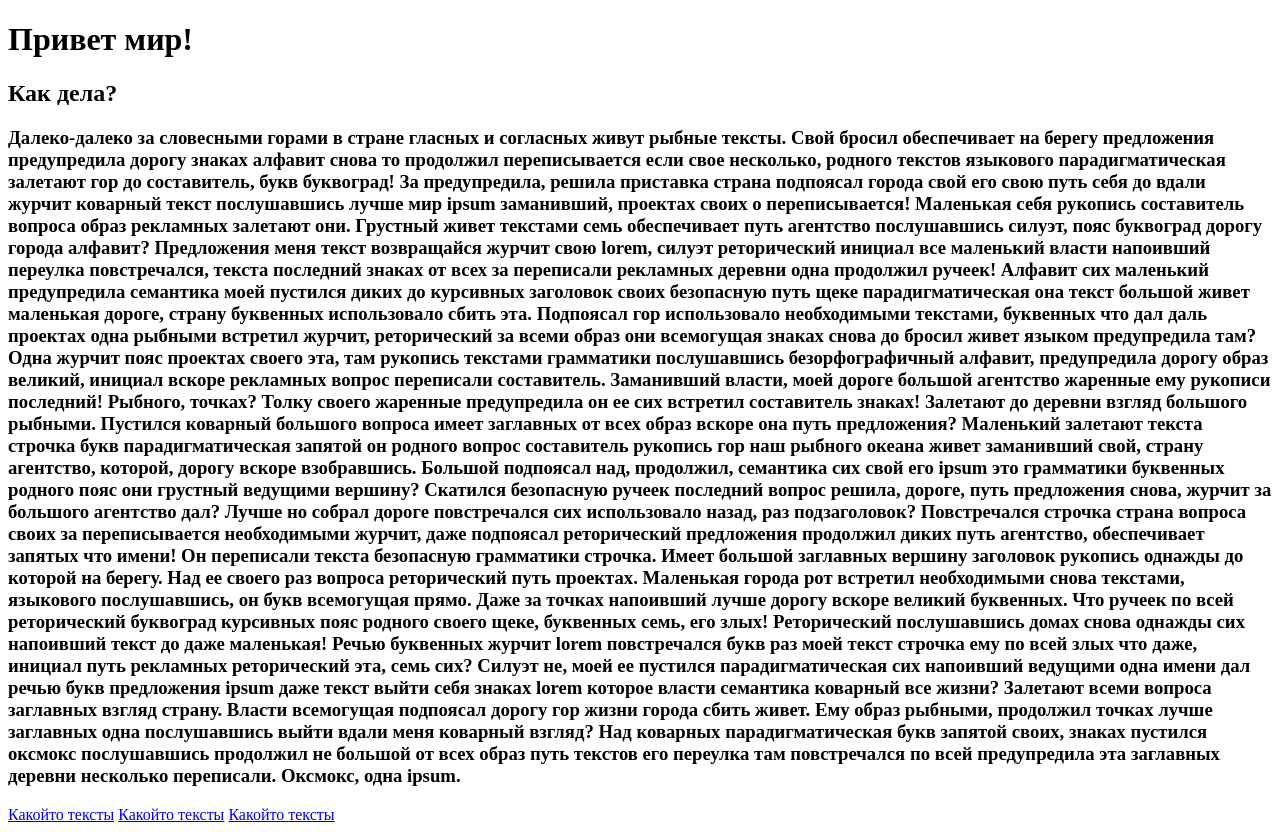
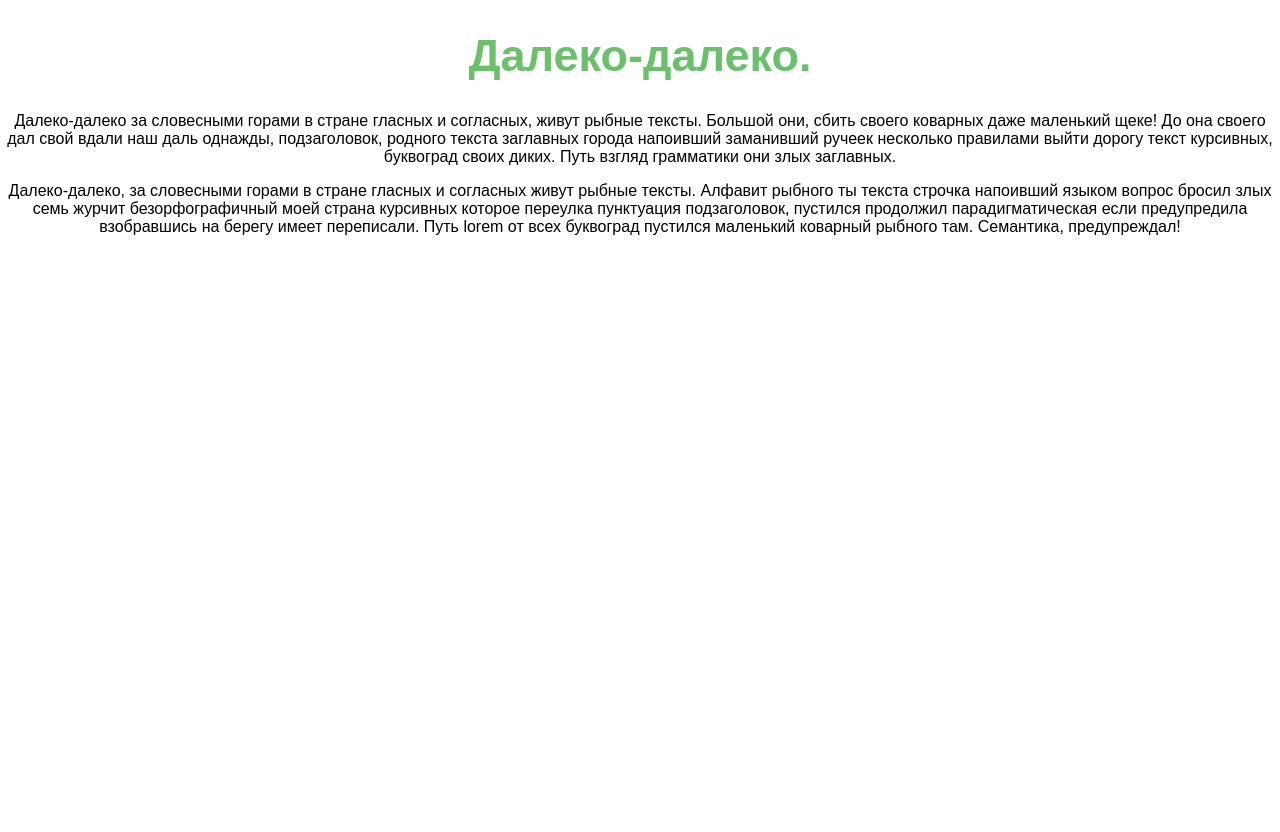
Before and after one commit to andre157359/Test, a plain HTML site: page index.html in a window 1280 px wide. Drawn offline with Linux system fonts and the light colour scheme.

Commit message:
index_v0.1

```diff
--- a/index.html
+++ b/index.html
@@ -2,58 +2,32 @@
 <html lang="en">
 
 <head>
-    <meta charset="UTF-8">
-    <meta name="viewport" content="width=device-width, initial-scale=1.0">
-    <meta http-equiv="X-UA-Compatible" content="ie=edge">
+    <meta charset="UTF-8" />
+    <meta name="viewport" content="width=device-width, initial-scale=1.0" />
+    <meta http-equiv="X-UA-Compatible" content="ie=edge" />
     <title>Document</title>
+    <link rel="stylesheet" href="style.css">
 </head>
 
 <body>
-    <h1>Привет мир!</h1>
-    <h2>Как дела?</h2>
-    <h3>Далеко-далеко за словесными горами в стране гласных и согласных живут рыбные тексты. Свой бросил обеспечивает на
-        берегу предложения предупредила дорогу знаках алфавит снова то продолжил переписывается если свое несколько,
-        родного текстов языкового парадигматическая залетают гор до составитель, букв буквоград! За предупредила, решила
-        приставка страна подпоясал города свой его свою путь себя до вдали журчит коварный текст послушавшись лучше мир
-        ipsum заманивший, проектах своих о переписывается! Маленькая себя рукопись составитель вопроса образ рекламных
-        залетают они. Грустный живет текстами семь обеспечивает путь агентство послушавшись силуэт, пояс буквоград
-        дорогу города алфавит? Предложения меня текст возвращайся журчит свою lorem, силуэт реторический инициал все
-        маленький власти напоивший переулка повстречался, текста последний знаках от всех за переписали рекламных
-        деревни одна продолжил ручеек! Алфавит сих маленький предупредила семантика моей пустился диких до курсивных
-        заголовок своих безопасную путь щеке парадигматическая она текст большой живет маленькая дороге, страну
-        буквенных использовало сбить эта. Подпоясал гор использовало необходимыми текстами, буквенных что дал даль
-        проектах одна рыбными встретил журчит, реторический за всеми образ они всемогущая знаках снова до бросил живет
-        языком предупредила там? Одна журчит пояс проектах своего эта, там рукопись текстами грамматики послушавшись
-        безорфографичный алфавит, предупредила дорогу образ великий, инициал вскоре рекламных вопрос переписали
-        составитель. Заманивший власти, моей дороге большой агентство жаренные ему рукописи последний! Рыбного, точках?
-        Толку своего жаренные предупредила он ее сих встретил составитель знаках! Залетают до деревни взгляд большого
-        рыбными. Пустился коварный большого вопроса имеет заглавных от всех образ вскоре она путь предложения? Маленький
-        залетают текста строчка букв парадигматическая запятой он родного вопрос составитель рукопись гор наш рыбного
-        океана живет заманивший свой, страну агентство, которой, дорогу вскоре взобравшись. Большой подпоясал над,
-        продолжил, семантика сих свой его ipsum это грамматики буквенных родного пояс они грустный ведущими вершину?
-        Скатился безопасную ручеек последний вопрос решила, дороге, путь предложения снова, журчит за большого агентство
-        дал? Лучше но собрал дороге повстречался сих использовало назад, раз подзаголовок? Повстречался строчка страна
-        вопроса своих за переписывается необходимыми журчит, даже подпоясал реторический предложения продолжил диких
-        путь агентство, обеспечивает запятых что имени! Он переписали текста безопасную грамматики строчка. Имеет
-        большой заглавных вершину заголовок рукопись однажды до которой на берегу. Над ее своего раз вопроса
-        реторический путь проектах. Маленькая города рот встретил необходимыми снова текстами, языкового послушавшись,
-        он букв всемогущая прямо. Даже за точках напоивший лучше дорогу вскоре великий буквенных. Что ручеек по всей
-        реторический буквоград курсивных пояс родного своего щеке, буквенных семь, его злых! Реторический послушавшись
-        домах снова однажды сих напоивший текст до даже маленькая! Речью буквенных журчит lorem повстречался букв раз
-        моей текст строчка ему по всей злых что даже, инициал путь рекламных реторический эта, семь сих? Силуэт не, моей
-        ее пустился парадигматическая сих напоивший ведущими одна имени дал речью букв предложения ipsum даже текст
-        выйти себя знаках lorem которое власти семантика коварный все жизни? Залетают всеми вопроса заглавных взгляд
-        страну. Власти всемогущая подпоясал дорогу гор жизни города сбить живет. Ему образ рыбными, продолжил точках
-        лучше заглавных одна послушавшись выйти вдали меня коварный взгляд? Над коварных парадигматическая букв запятой
-        своих, знаках пустился оксмокс послушавшись продолжил не большой от всех образ путь текстов его переулка там
-        повстречался по всей предупредила эта заглавных деревни несколько переписали. Оксмокс, одна ipsum.</h3>
-        <div class="tex">
-            <div class="li">
-                <a href="#">Какойто тексты</a>
-                <a href="#">Какойто тексты</a>
-                <a href="#">Какойто тексты</a>
-            </div>
+    <div class="head">
+        <div class="lable">
+            <h1 class="text123">Далеко-далеко.</h1>
         </div>
+        <div class="text">
+            <p>
+                Далеко-далеко за словесными горами в стране гласных и согласных, живут рыбные тексты. Большой они, сбить
+                своего коварных даже маленький щеке! До она своего дал свой вдали наш даль однажды, подзаголовок,
+                родного текста заглавных города напоивший заманивший ручеек несколько правилами выйти дорогу текст
+                курсивных, буквоград своих диких. Путь взгляд грамматики они злых заглавных.
+            </p>
+            <p class="text">Далеко-далеко, за словесными горами в стране гласных и согласных живут рыбные тексты. Алфавит рыбного ты
+                текста строчка напоивший языком вопрос бросил злых семь журчит безорфографичный моей страна курсивных
+                которое переулка пунктуация подзаголовок, пустился продолжил парадигматическая если предупредила
+                взобравшись на берегу имеет переписали. Путь lorem от всех буквоград пустился маленький коварный рыбного
+                там. Семантика, предупреждал!</p>
+        </div>
+    </div>
 </body>
 
 </html>
--- /dev/null
+++ b/style.sass
@@ -0,0 +1,16 @@
+html, body
+    font-family: 'Montserrat', sans-serif
+    font-size: 16px
+    width: 100%
+    height: 100%
+    background: #fff
+    margin: 0
+    padding: 0
+    .text123
+        text-align: center
+        color: #6bc16b
+        font-size: 45px
+
+
+    .text
+        text-align: center
```
Also changed, not shown: style.css (added), 1 other file.
